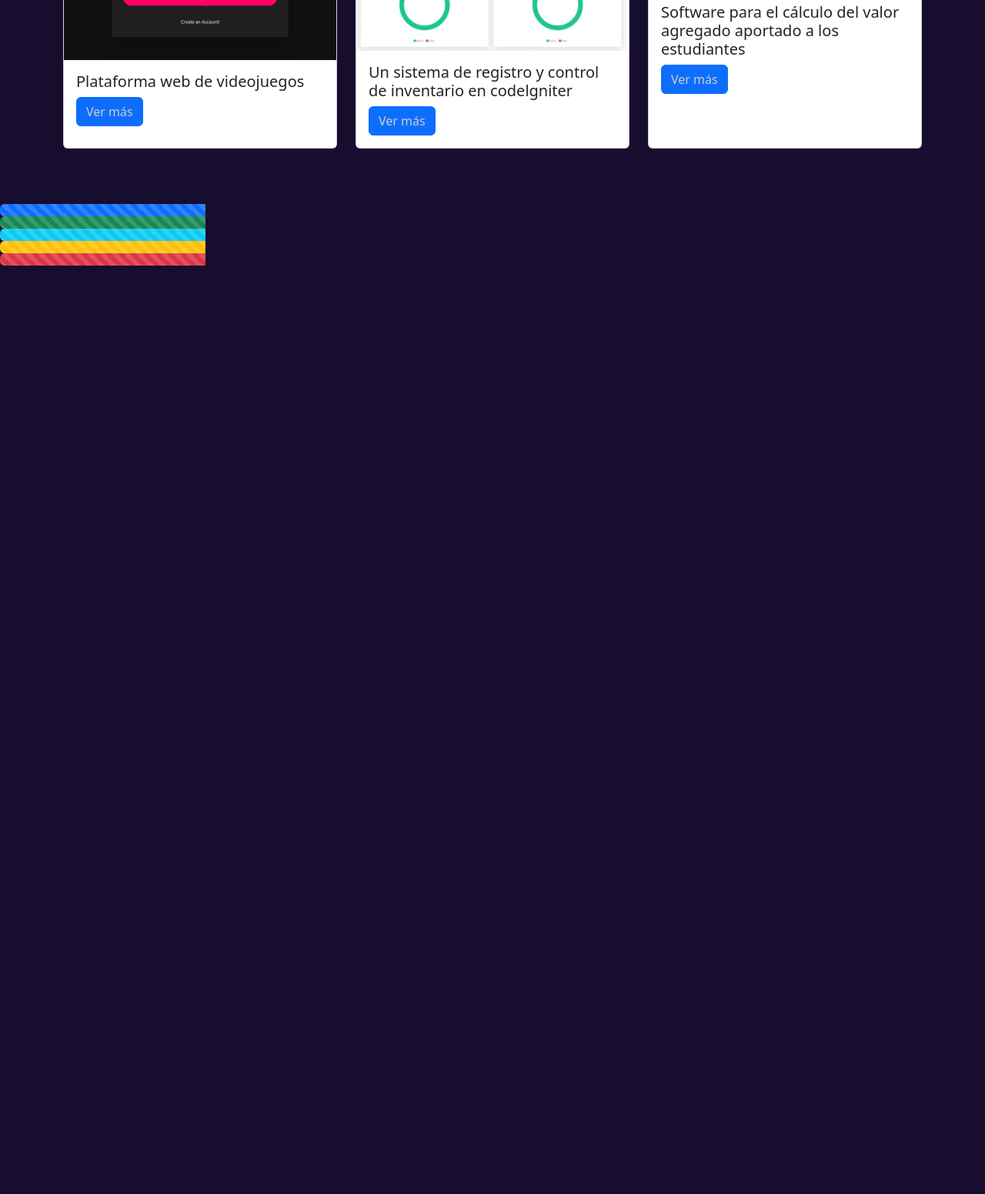
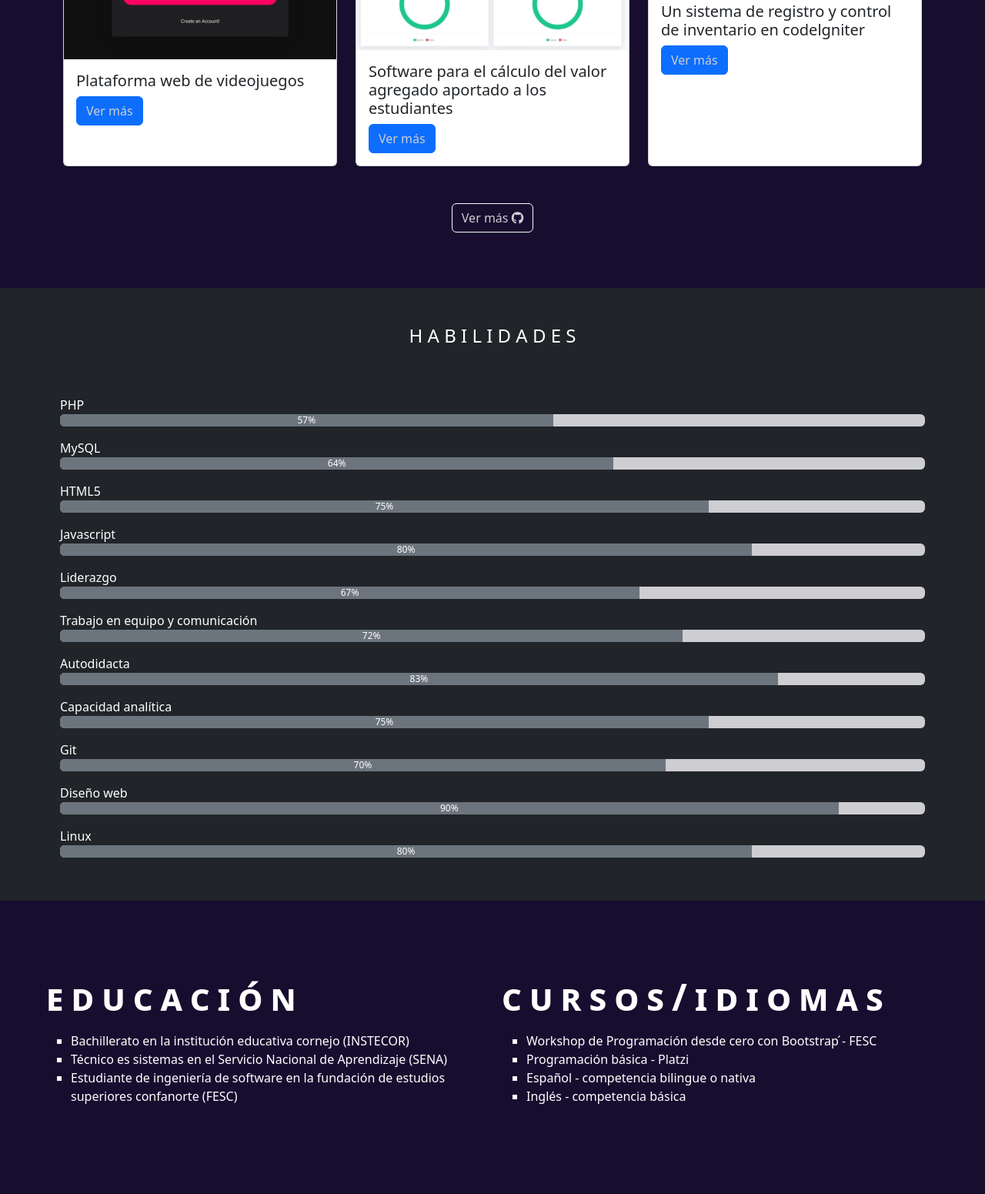
Before and after one commit to SrPeriky/HV3D, a plain HTML site: page index.html in a window 1280 px wide. Shown: the part 837-2388 px from the top of the page at 77% size. Before the commit the page ends 1182 px from the top, so only its background shows below. Drawn offline with nearby package versions, Linux system fonts and the light colour scheme.

Commit message:
solo falta la seccion de articulos

```diff
--- a/index.html
+++ b/index.html
@@ -21,14 +21,28 @@
 			color: #cecdd1 !important;
 		}
 		.progress {
-			background-color: #00000000;
+			background-color: #cecdd1;
 			border: 100px
+		}
+		.title {
+			font-variant: all-petite-caps;
+			letter-spacing: 10px;
+		}
+		ul {
+			list-style-type: square;
 		}
 	</style>
 </head>
 <body>
-<div class="contaniner-fluid">
+
 	<nav class="navbar navbar-expand-lg ">
+		<div class="container">
+			<a class="navbar-brand"><img height="70"></a>
+		</div>
+	</nav>
+
+
+	<nav class="navbar fixed-top navbar-expand-lg ">
 	  <div class="container">
 	    <a class="navbar-brand" href="#">
 	      <img src="http://jue-gos.000webhostapp.com/1597025659021.png" alt="" width="" height="70" class="d-inline-block align-text-top">
@@ -47,12 +61,17 @@
 	        </li>
 
 	        <li class="nav-item">
+	          <a class="nav-link" href="#Habilidades">Habilidades</a>
+	        </li>
+
+	        <li class="nav-item">
 	          <a class="nav-link" href="#">Articulos</a>
 	        </li>
 	      </ul>
 	    </div>
 	  </div>
 	</nav>
+<div class="contaniner-fluid">
 	<div class="p-5 mb-4 bg-light">
       <div class="container-fluid py-5 text-center">
         <h1 class="display-5 fw-bold">PERFIL PERSONAL</h1>
@@ -60,15 +79,15 @@
       </div>
     </div>
     <br>
-    <div class="container mb-5">
-    	<h4 class="text-center p-5 text-white" id="Proyects">Proyects</h4>
+    <div class="container">
+    	<h4 class="text-center p-5 text-white" id="Proyects">Proyectos</h4>
     	<div class="row">
     		<div class="col-4">
     			<div class="card" style="height: 100%;">
 				  <img src="img/jue-gos.png" class="card-img-top" alt="...">
 				  <div class="card-body">
 				    <h5 class="card-title">Plataforma web de videojuegos</h5>
-				    <a href="#" class="btn btn-primary">Ver más</a>
+				    <a href="https://jue-gos.000webhostapp.com/" target="_blank" class="btn btn-primary">Ver más</a>
 				  </div>
 				</div>
     		</div>
@@ -76,8 +95,8 @@
     			<div class="card" style="height: 100%;">
 				  <img src="img/va.png" class="card-img-top" alt="...">
 				  <div class="card-body">
-				    <h5 class="card-title">Un sistema de registro y control de inventario en codelgniter</h5>
-				    <a href="#" class="btn btn-primary">Ver más</a>
+				    <h5 class="card-title">Software para el cálculo del valor agregado aportado a los estudiantes</h5>
+				    <a href="https://cmpp.000webhostapp.com/" target="_blank" class="btn btn-primary">Ver más</a>
 				  </div>
 				</div>
     		</div>
@@ -85,30 +104,119 @@
     			<div class="card" style="height: 100%;">
 				  <img src="img/image11.png" class="card-img-top" alt="...">
 				  <div class="card-body">
-				    <h5 class="card-title">Software para el cálculo del valor agregado aportado a los estudiantes</h5>
-				    <a href="#" class="btn btn-primary">Ver más</a>
+				    <h5 class="card-title">Un sistema de registro y control de inventario en codelgniter</h5>
+				    <a href="https://xuxo.000webhostapp.com/login" target="_blank" class="btn btn-primary">Ver más</a>
 				  </div>
 				</div>
+    		</div>
+    		<div class="col-12 p-5 text-center">
+    			<a href="https://github.com/SrPeriky/" target="_blank" class="btn btn-outline-light">Ver más <i class="fa-brands fa-github"></i></a>
     		</div>
     	</div>
     </div>
     <br>
-    <div class="contaniner">
-    	<div class="progress col-10">
-    		<div class="progress-bar progress-bar-striped" role="progressbar" aria-label="Example with label" style="width: 25%;" aria-valuenow="25" aria-valuemin="0" aria-valuemax="100"></div>
-		</div>
-		<div class="progress col-10">
-		  <div class="progress-bar progress-bar-striped bg-success" role="progressbar" aria-label="Example with label" style="width: 25%;" aria-valuenow="25" aria-valuemin="0" aria-valuemax="100"></div>
-		</div>
-		<div class="progress col-10">
-		  <div class="progress-bar progress-bar-striped bg-info" role="progressbar" aria-label="Example with label" style="width: 25%;" aria-valuenow="25" aria-valuemin="0" aria-valuemax="100"></div>
-		</div>
-		<div class="progress col-10">
-		  <div class="progress-bar progress-bar-striped bg-warning" role="progressbar" aria-label="Example with label" style="width: 25%;" aria-valuenow="25" aria-valuemin="0" aria-valuemax="100"></div>
-		</div>
-		<div class="progress col-10">
-		  <div class="progress-bar progress-bar-striped bg-danger" rrole="progressbar" aria-label="Example with label" style="width: 25%;" aria-valuenow="25" aria-valuemin="0" aria-valuemax="100"></div>
-		</div>
+    <div class="bg-dark">
+    	<h4 class="text-center p-5 text-white" id="Habilidades">H A B I L I D A D E S</h4>
+    	<div class="container">
+    		<div class="row text-white">
+    			<div class="col-12 p-2">
+    				PHP
+    				<div class="progress">
+					  <div class="progress-bar bg-secondary" role="progressbar" aria-label="Example with label" style="width: 57%;" aria-valuenow="57" aria-valuemin="0" aria-valuemax="100">57%</div>
+					</div>
+    			</div>
+    			<div class="col-12 p-2">
+    				MySQL
+    				<div class="progress">
+					  <div class="progress-bar bg-secondary" role="progressbar" aria-label="Example with label" style="width: 64%;" aria-valuenow="64" aria-valuemin="0" aria-valuemax="100">64%</div>
+					</div>
+    			</div>
+    			<div class="col-12 p-2">
+    				HTML5
+    				<div class="progress">
+					  <div class="progress-bar bg-secondary" role="progressbar" aria-label="Example with label" style="width: 75%;" aria-valuenow="75" aria-valuemin="0" aria-valuemax="100">75%</div>
+					</div>
+    			</div>
+    			<div class="col-12 p-2">
+    				Javascript
+    				<div class="progress">
+					  <div class="progress-bar bg-secondary" role="progressbar" aria-label="Example with label" style="width: 80%;" aria-valuenow="80" aria-valuemin="0" aria-valuemax="100">80%</div>
+					</div>
+    			</div>
+    			<div class="col-12 p-2">
+    				Liderazgo
+    				<div class="progress">
+					  <div class="progress-bar bg-secondary" role="progressbar" aria-label="Example with label" style="width: 67%;" aria-valuenow="67" aria-valuemin="0" aria-valuemax="100">67%</div>
+					</div>
+    			</div>
+    			<div class="col-12 p-2">
+    				Trabajo en equipo y comunicación
+    				<div class="progress">
+					  <div class="progress-bar bg-secondary" role="progressbar" aria-label="Example with label" style="width: 72%;" aria-valuenow="72" aria-valuemin="0" aria-valuemax="100">72%</div>
+					</div>
+    			</div>
+    			<div class="col-12 p-2">
+    				Autodidacta
+    				<div class="progress">
+					  <div class="progress-bar bg-secondary" role="progressbar" aria-label="Example with label" style="width: 83%;" aria-valuenow="83" aria-valuemin="0" aria-valuemax="100">83%</div>
+					</div>
+    			</div>
+    			<div class="col-12 p-2">
+    				Capacidad analítica
+    				<div class="progress">
+					  <div class="progress-bar bg-secondary" role="progressbar" aria-label="Example with label" style="width: 75%;" aria-valuenow="75" aria-valuemin="0" aria-valuemax="100">75%</div>
+					</div>
+    			</div>
+    			<div class="col-12 p-2">
+    				Git
+    				<div class="progress">
+					  <div class="progress-bar bg-secondary" role="progressbar" aria-label="Example with label" style="width: 70%;" aria-valuenow="70" aria-valuemin="0" aria-valuemax="100">70%</div>
+					</div>
+    			</div>
+    			<div class="col-12 p-2">
+    				Diseño web
+    				<div class="progress">
+					  <div class="progress-bar bg-secondary" role="progressbar" aria-label="Example with label" style="width: 90%;" aria-valuenow="90" aria-valuemin="0" aria-valuemax="100">90%</div>
+					</div>
+    			</div>
+    			<div class="col-12 p-2">
+    				Linux
+    				<div class="progress">
+					  <div class="progress-bar bg-secondary" role="progressbar" aria-label="Example with label" style="width: 80%;" aria-valuenow="80" aria-valuemin="0" aria-valuemax="100">80%</div>
+					</div>
+    			</div>
+    		</div>
+    		<br><br>
+    	</div>
+    </div>
+    <div class="p-5 mb-4">
+      <div class="container-fluid py-5 text-white">
+      	<div class="row">
+      		<div class="col-6">
+      			<h1 class="display-5 fw-bold title">educación</h1>
+		        <p class="fs-4">
+		        	<ul>
+		        		<li>Bachillerato en la institución educativa cornejo (INSTECOR)</li>
+		        		<li>Técnico es sistemas en el Servicio Nacional de Aprendizaje (SENA)</li>
+		        		<li>Estudiante de ingeniería de software en la fundación de estudios superiores confanorte (FESC)</li>
+		        	</ul>
+		        </p>
+      		</div>
+      		<div class="col-6">
+      			<h1 class="display-5 fw-bold title">CURSOS/IDIOMAS</h1>
+		        <p class="fs-4 ">
+		        	<ul>
+		        		<li>Workshop de Programación desde cero con Bootstrap ́- FESC</li>
+		        		<li>Programación básica - Platzi</li>
+		        		<li>Español - competencia bilingue o nativa</li>
+		        		<li>Inglés - competencia básica</li>
+		        	</ul>
+		        </p>
+      		</div>
+
+      	</div>
+
+      </div>
     </div>
 </div>
 </body>
```
